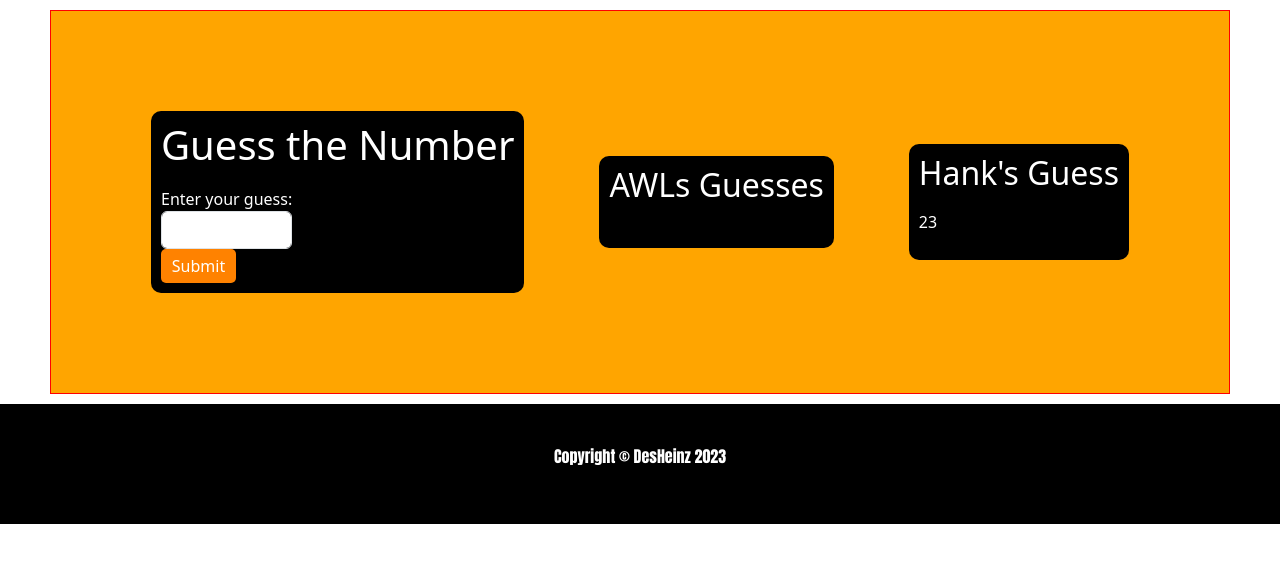
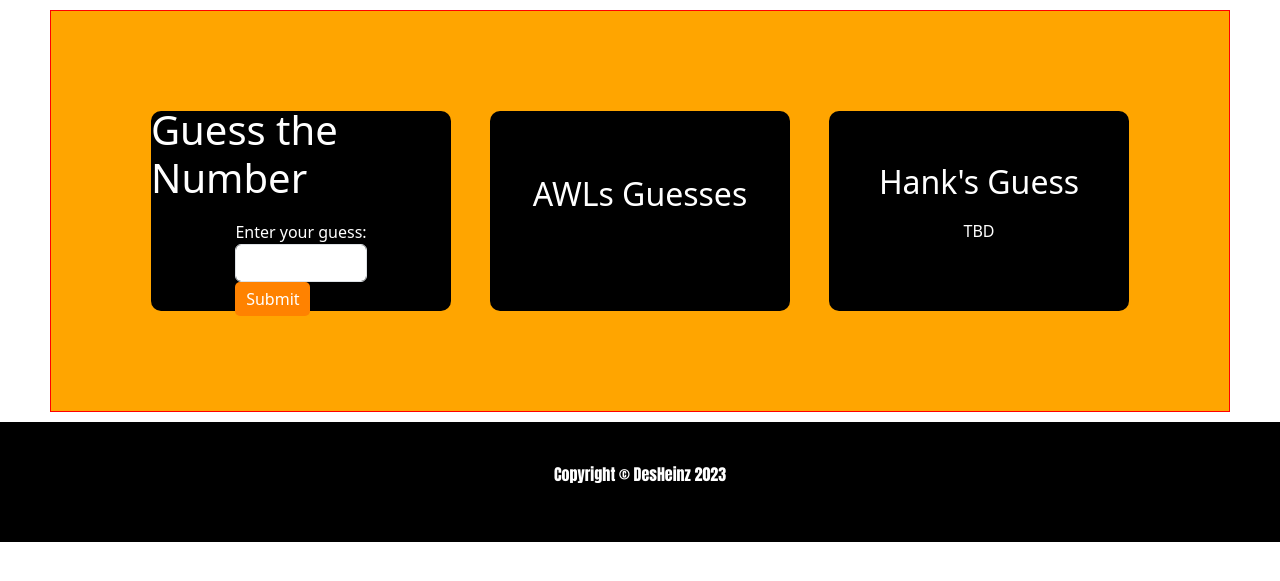
Before and after one commit to 2cheinz/pmt_lottery, a Flask app: template templates/index.html in a window 1280 px wide. Shown: the part 50-631 px from the top of the page. Run offline with Flask 2, Linux system fonts and the light colour scheme; the template is opened without the code that fills it, so the values that code supplies are empty.

Commit message:
working on css updates

```diff
--- a/static/styles/main.css
+++ b/static/styles/main.css
@@ -37,6 +37,7 @@ body {
 
   .hero {
     display: flex;
+    flex-wrap: wrap;
     justify-content: space-between;
     align-items: center;
     margin: 10px 50px;
@@ -44,31 +45,47 @@ body {
     color: white;
     background-color: orange;
     border: 1px solid red;
+  }
 
+  /* Styles for desktop screens */
+@media (min-width: 1025px) {
+  .hero {
+    padding: 100px;
   }
+  .user-guess,
+  .awl-guess,
+  .hanks-guess {
+    width: 30%;
+  }
+}
 
   .hero-content {
     display: flex;
     flex-direction: column;
     justify-content: center;
-    align-items: flex-start;
+    align-items: center;
     gap: 10px;
     background-color: black;
     color: white;
     padding: 10px;
     border-radius: 10px;
-    /* Come back to this at some point and figure out how to do the spacing between the header, text, and button. */
+  }
+
+  .hero-content, .user-guess, .awl-guess, .hanks-guess {
+    height: 200px;
+    width: 300px;
   }
 
   .user-guess {
     color: white;
+    display: flex;
   }
 
   .awl-guess {
     display: flex;
     flex-direction: column;
     justify-content: center;
-    align-items: flex-start;
+    align-items: center;
     gap: 10px;
     background-color: black;
     color: white;
@@ -80,7 +97,7 @@ body {
     display: flex;
     flex-direction: column;
     justify-content: center;
-    align-items: flex-start;
+    align-items: center;
     gap: 10px;
     background-color: black;
     color: white;
@@ -98,10 +115,6 @@ body {
   }
 
 
-
-  img {
-    border-radius: 10px;
-  }
 
   .middle {
     font-family: Bebas Neue, Impact, -apple-system, Segoe UI, Arial, sans-serif;
@@ -138,11 +151,6 @@ body {
   }
 
 
-  .image2 {
-    height: 200px;
-    width: 200px;
-  }
-
   .sources {
     background-color: white;
     color: #8badcb;
--- a/templates/index.html
+++ b/templates/index.html
@@ -33,7 +33,7 @@
         </div>
         <div class="hanks-guess">
             <h2>Hank's Guess</h2>
-            <p>23</p>
+            <p>TBD</p>
         </div>
     </div>
     <!-- CONTENT USED WITH BOOTSTRAP -->
```
